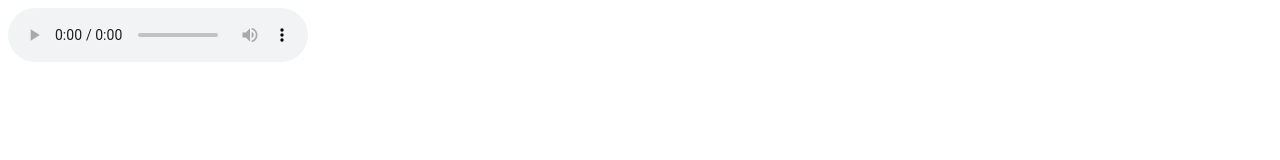
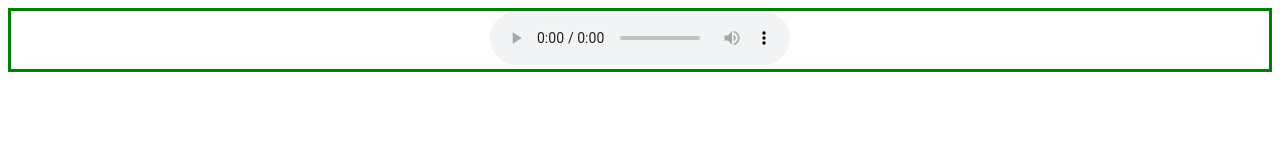
Before and after one commit to florenciasebe/florensiasebe.github.io, a plain HTML site: page index.html in a window 1280 px wide. Drawn offline with Linux system fonts and the light colour scheme.

Commit message:
Update estilos.css

```diff
--- a/estilos.css
+++ b/estilos.css
@@ -1,3 +1,4 @@
 .mp3 {
-	position: center;
-}
+	text-align: center;
+  	border: 3px solid green;
+  }
```
